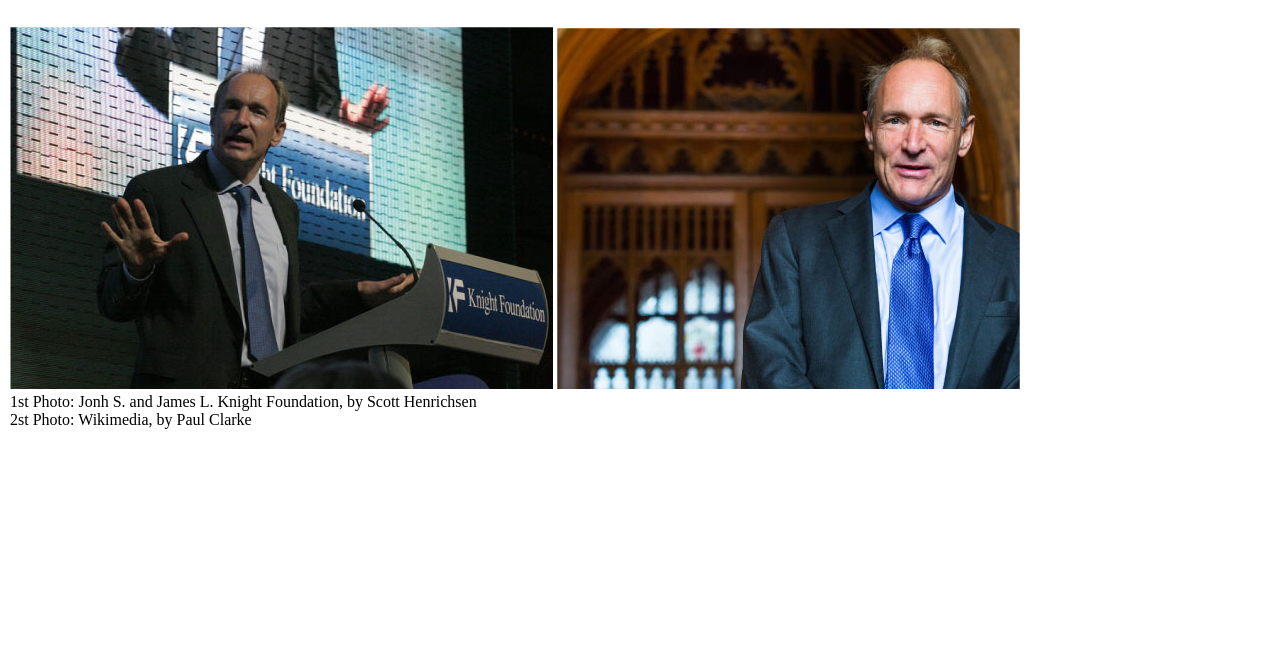
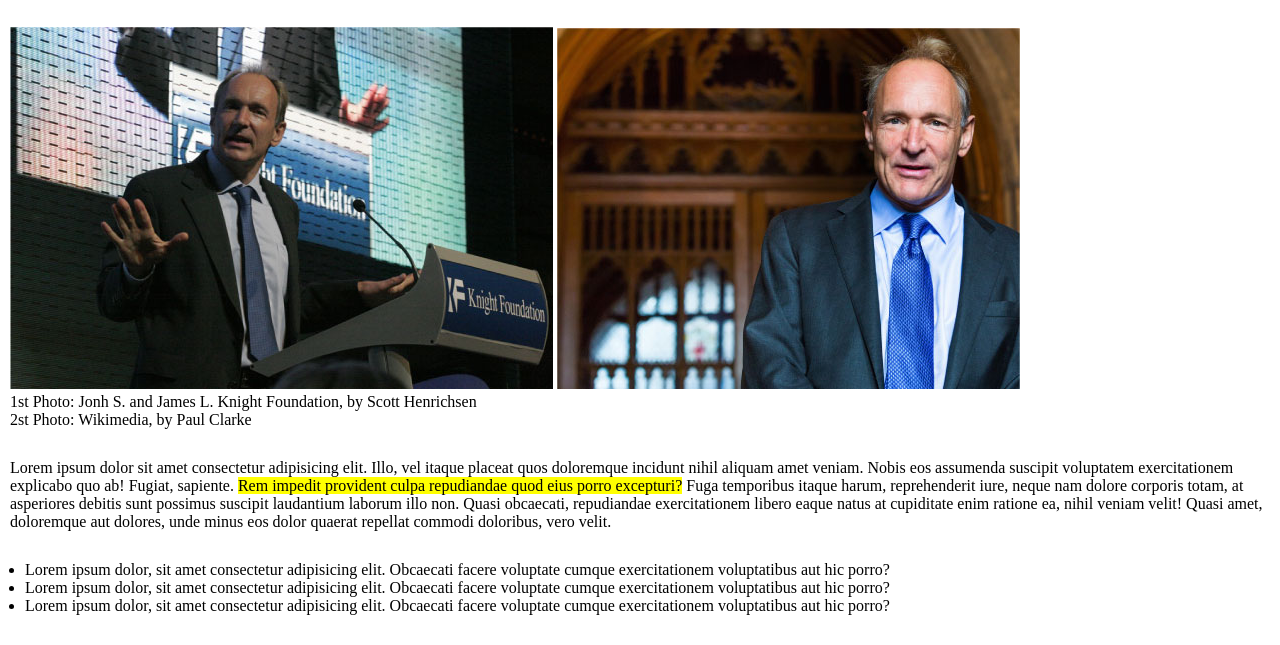
Before and after one commit to SimoneCalzari/html-css-booleaner, a plain HTML site: page index.html in a window 1280 px wide. Shown: the part 365-1010 px from the top of the page. Before the commit the page ends 814 px from the top, so only its background shows below. Drawn offline with Linux system fonts and the light colour scheme.

Commit message:
feat: add parag and ul to main

```diff
--- a/index.html
+++ b/index.html
@@ -19,9 +19,22 @@
           <img src="img/tim-1.jpg" alt="Tim Berners-Lee foto 1">
           <img src="img/tim-2.jpg" alt="Tim Berners-Lee foto 2">
         </div>
-        <figcaption>1st Photo: Jonh S. and James L. Knight Foundation, by Scott Henrichsen</figcaption>
-        <figcaption>2st Photo: Wikimedia, by Paul Clarke</figcaption>
-
+        <p>1st Photo: Jonh S. and James L. Knight Foundation, by Scott Henrichsen</p>
+        <p>2st Photo: Wikimedia, by Paul Clarke</p>
+        <p class="first-paragraph">
+          Lorem ipsum dolor sit amet consectetur adipisicing elit. Illo, vel itaque placeat quos doloremque incidunt nihil aliquam amet veniam. Nobis eos assumenda suscipit voluptatem exercitationem explicabo quo ab! Fugiat, sapiente.
+          <span>Rem impedit provident culpa repudiandae quod eius porro excepturi?</span>
+          Fuga temporibus itaque harum, reprehenderit iure, neque nam dolore corporis totam, at asperiores debitis sunt possimus suscipit laudantium laborum illo non.
+          Quasi obcaecati, repudiandae exercitationem libero eaque natus at cupiditate enim ratione ea, nihil veniam velit! Quasi amet, doloremque aut dolores, unde minus eos dolor quaerat repellat commodi doloribus, vero velit.
+        </p>
+        <ul>
+          <li>Lorem ipsum dolor, sit amet consectetur adipisicing elit. Obcaecati facere voluptate cumque exercitationem voluptatibus aut hic porro?
+          </li>
+          <li>Lorem ipsum dolor, sit amet consectetur adipisicing elit. Obcaecati facere voluptate cumque exercitationem voluptatibus aut hic porro?
+          </li>
+          <li>Lorem ipsum dolor, sit amet consectetur adipisicing elit. Obcaecati facere voluptate cumque exercitationem voluptatibus aut hic porro?
+          </li>
+        </ul>
     </main>
     <footer>
 
--- a/style.css
+++ b/style.css
@@ -44,3 +44,15 @@ h1 {
 .heading-images {
   margin-top: 30px;
 }
+
+.first-paragraph {
+  margin-top: 30px;
+}
+
+.first-paragraph span {
+  background-color: yellow;
+}
+
+ul {
+ margin: 30px 15px;
+}
```
